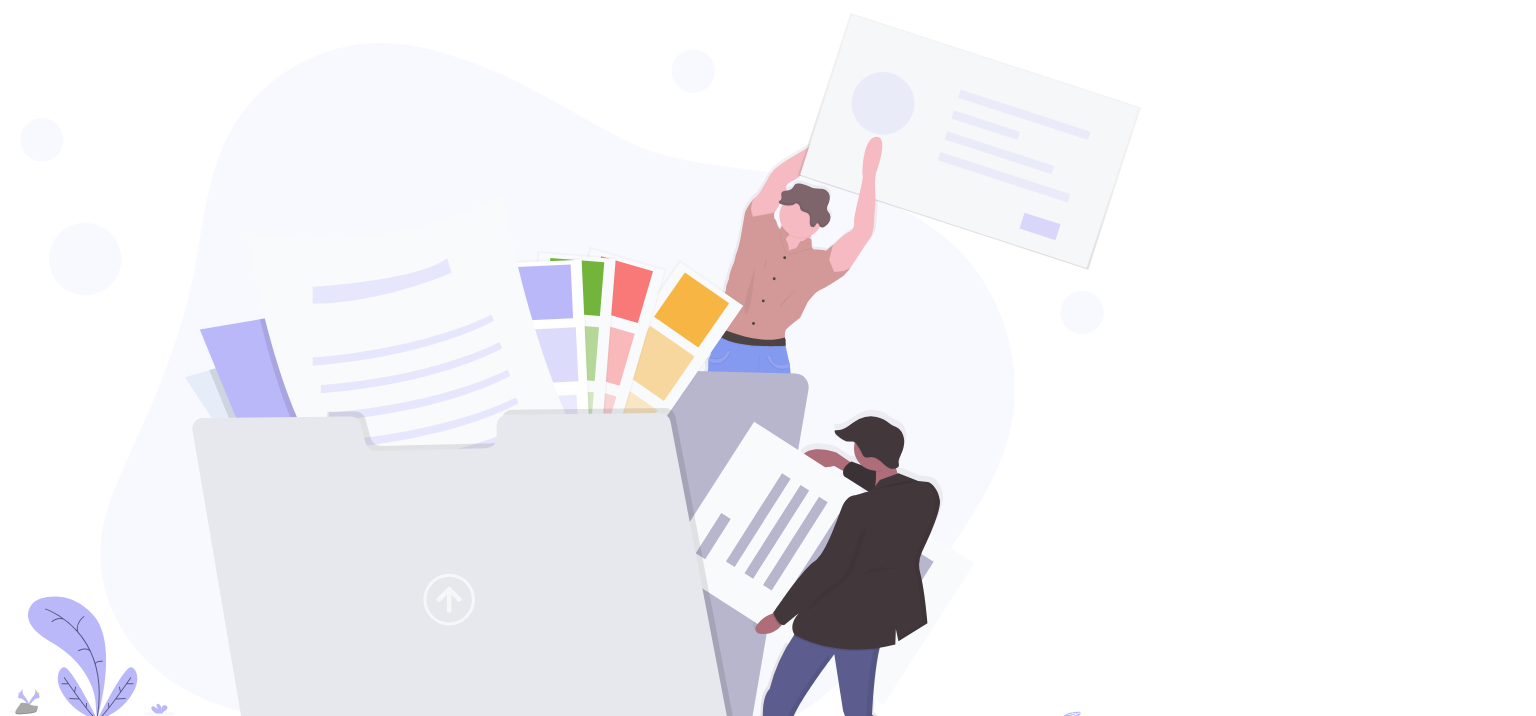
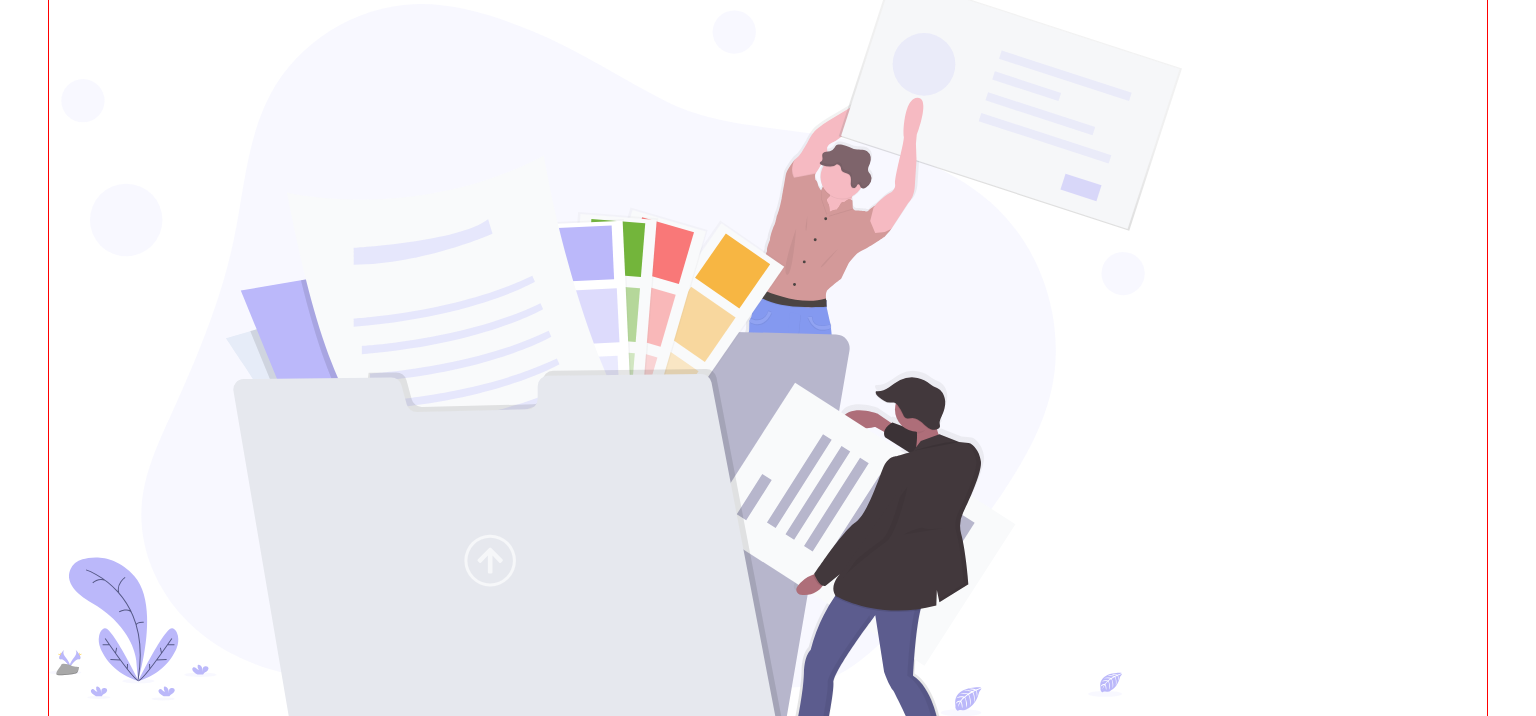
Before and after one commit to GabrielSB19/fylo-landing-page-with-two-column-layout-master, a plain HTML site: page index.html in a window 1536 px wide. Shown: the part 147-863 px from the top of the page. Drawn offline with nearby package versions, Linux system fonts and the light colour scheme.

Commit message:
Creating variables, mixin and initial scss

```diff
--- /dev/null
+++ b/scss/_initial.scss
@@ -0,0 +1,15 @@
+@use 'variable';
+
+*{
+    margin: 0;
+    padding: 0;
+    box-sizing: border-box;
+}
+
+body{
+    color: variable.$VeryDarkBlue;
+    font-family: variable.$Body-Font;
+}
+
+.attribution { font-size: 11px; text-align: center; }
+.attribution a { color: hsl(228, 45%, 44%); }
--- a/scss/style.scss
+++ b/scss/style.scss
@@ -1,9 +1,17 @@
 @use 'variable';
+@use 'initial';
+@use 'mixin';
 
-body{
-    font-family: variable.$Body-Font;
+.main-container{
+    border: 1px solid red;
+    width: 375px;
+    margin: auto;
 }
 
-
-.attribution { font-size: 11px; text-align: center; }
-.attribution a { color: hsl(228, 45%, 44%); }
+@media (min-width: 1440px){
+    .main-container{
+        border: 1px solid red;
+        width: 1440px;
+        margin: auto;
+    }
+}
```
Also changed, not shown: scss/_mixin.scss (added), style.css, 1 other file.
